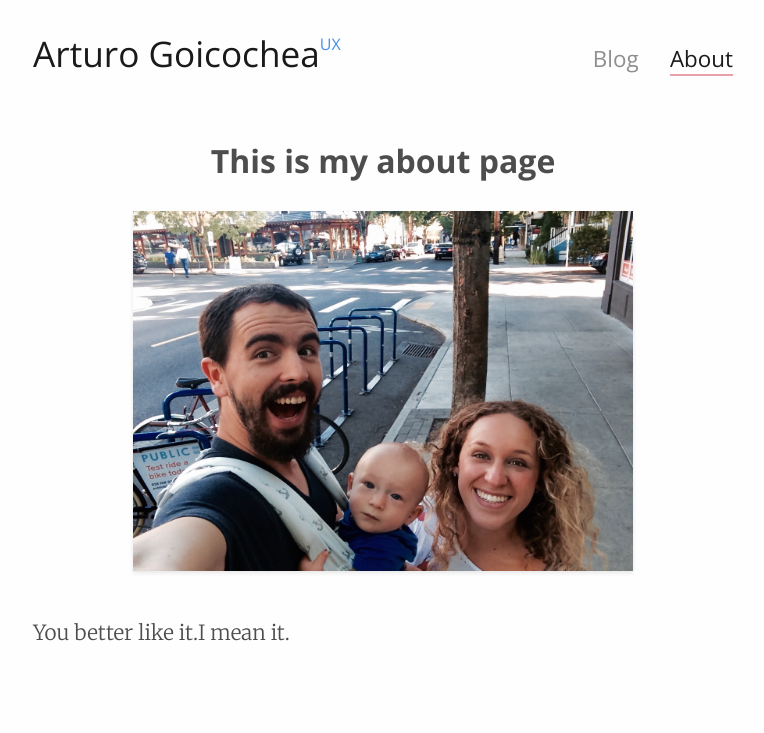
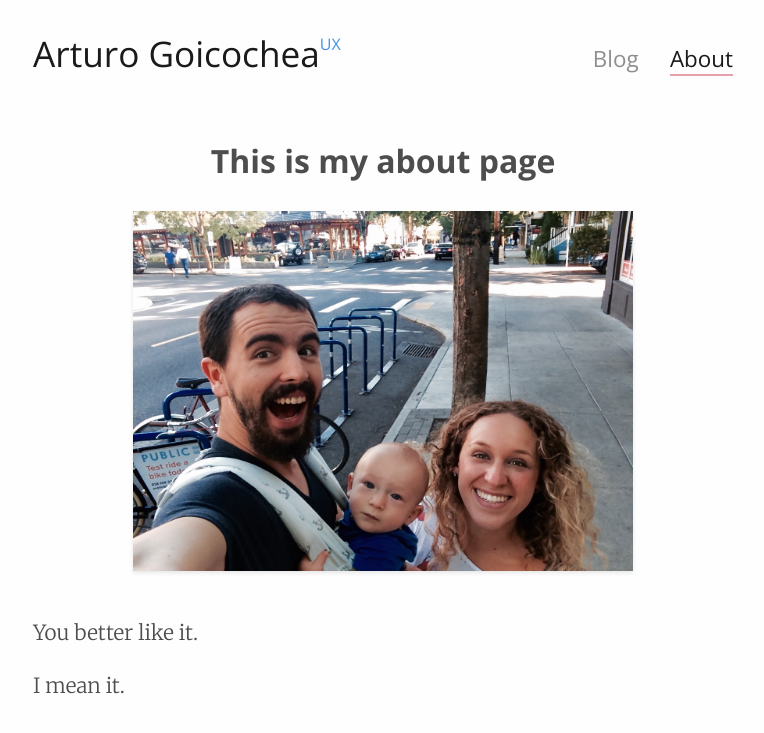
Before and after one commit to arturogh/arturogh, a Jekyll site: the page built from about.html, in a window 1280 px wide. Shown: the top 733 px of the page, without its empty margins (257-1021 px from the left). Built offline with Jekyll 4.4.1, drawn with Linux system fonts in a browser that asks for light colours.

Commit message:
About page semi ready v3

```diff
--- a/public/css/main.css
+++ b/public/css/main.css
@@ -938,21 +938,7 @@ ul.filter-menu {
     margin: 0 auto 0.4em; }
   .about-me .-bio {
     text-align: left;
-    padding-top: 2em;
-    display: -webkit-box;
-    display: -moz-box;
-    display: box;
-    display: -webkit-flex;
-    display: -moz-flex;
-    display: -ms-flexbox;
-    display: flex;
-    -webkit-box-lines: multiple;
-    -moz-box-lines: multiple;
-    box-lines: multiple;
-    -webkit-flex-wrap: wrap;
-    -moz-flex-wrap: wrap;
-    -ms-flex-wrap: wrap;
-    flex-wrap: wrap; }
+    padding-top: 2em; }
   .about-me > span:nth-of-type(1n+1) {
     margin-top: 1em;
     display: block; }
```
